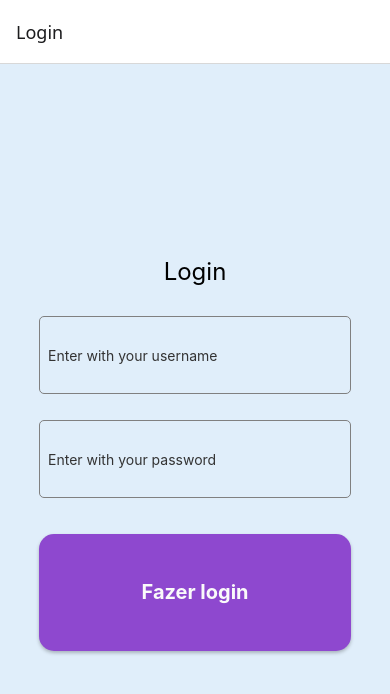
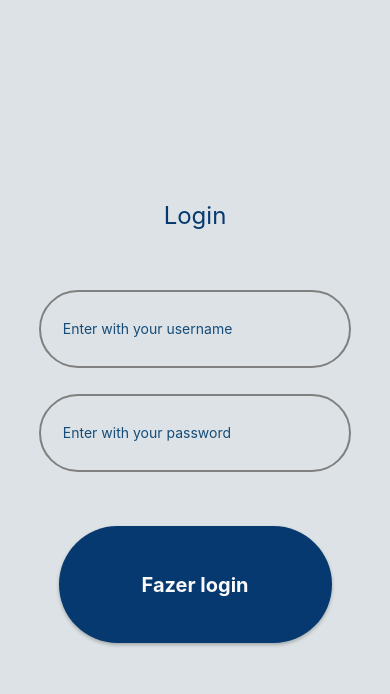
Before and after one commit to VictorDumer/MeuAppDeNavegacao, a React Native app: screen /Login in a window 390 px wide. Shown: the top 694 px of the page. Built offline with nearby package versions, Linux system fonts and the light colour scheme.

Commit message:
w.i.p Async storage funcionando

```diff
--- a/App.js
+++ b/App.js
@@ -1,4 +1,4 @@
-import React from 'react';
+import React, { useEffect, useState } from 'react';
 import { NavigationContainer } from '@react-navigation/native';
 import { createStackNavigator } from '@react-navigation/stack';
 import LoginScreen from './src/screens/LoginScreen';
@@ -11,18 +11,30 @@ import AsyncStorage from "@react-native-async-storage/async-storage";
 const Stack = createStackNavigator();
 
 export default function App() {
-  const State = () =>{
-    if(AsyncStorage.getItem('login') != 'logado'){
-      let RotaInicial = 'Home'
-    }else{
-      let RotaInicial = 'Login'
+
+  const [RotaInicial, setRotaInicial] = useState(null);
+
+  useEffect(()=>{
+    const getRotaInicial = async() =>{
+        try {
+          const stateLogin =  await AsyncStorage.getItem('login');
+          setRotaInicial(stateLogin === 'logado' ? 'Home' : 'Login');
+          console.log('Val Async:', stateLogin);
+        } catch (err) {
+          console.log('Erro ao acessar o Storage', err);
+          setRotaInicial('Login')
+        }
     }
+     getRotaInicial();
+  }, []);
+  if (RotaInicial == null){
+      return null
   }
   return (
 
     <NavigationContainer>
-    <Stack.Navigator initialRouteName={State()}>
-       <Stack.Screen name="Login" component={LoginScreen}   />
+    <Stack.Navigator initialRouteName={RotaInicial}>
+       <Stack.Screen name="Login" component={LoginScreen} options={{headerShown:false}}/>
         <Stack.Screen name="Home" component={HomeScreen} options={{headerShown:false}} />
         <Stack.Screen name="Details" component={DetailsScreen} options={{headerShown:false}}/>
         <Stack.Screen name="Profile" component={ProfileScreen} options={{headerShown:false}}/>
--- a/src/screens/HomeScreen.js
+++ b/src/screens/HomeScreen.js
@@ -1,43 +1,60 @@
-import React from 'react';
-import { View, Text, Button, StyleSheet, Dimensions } from 'react-native';
+import React from "react";
+import { View, Text, Button, StyleSheet, Dimensions } from "react-native";
 import AsyncStorage from "@react-native-async-storage/async-storage";
-const windowWidth = Dimensions.get('window').width;
+const windowWidth = Dimensions.get("window").width;
 
 export default function HomeScreen({ navigation }) {
+  const verificacao = async () => {
+    try {
+      await AsyncStorage.removeItem("login"); // Remove o item de login
+      console.log("Deslogado!!");
+      navigation.navigate("Login");
+    } catch (err) {
+      console.log("Erro no Logout: ", err);
+    }
+  };
   return (
     <View style={styles.container}>
       <Text style={styles.title}>Home Screen</Text>
       <View style={styles.buttonContainer}>
         <Button
           title="Go to Details"
-          onPress={() => navigation.navigate('Details')}
+          onPress={() => navigation.navigate("Details")}
         />
       </View>
       <View style={styles.buttonContainer}>
         <Button
           title="Go to Profile"
-          onPress={() => navigation.navigate('Profile')}
+          onPress={() => navigation.navigate("Profile")}
         />
       </View>
-
+      <View style={styles.buttonContainer}>
+        <Button
+          title="Logout"
+          onPress={() => {
+            verificacao();
+            navigation.navigate("Login");
+          }}
+        />
+      </View>
     </View>
   );
 }
 
-const styles= StyleSheet.create({
-    container:{
-        flex:1,
-        justifyContent: 'center',
-        alignItems:'center',
-        backgroundColor: '#f0f8ff'
+const styles = StyleSheet.create({
+  container: {
+    flex: 1,
+    justifyContent: "center",
+    alignItems: "center",
+    backgroundColor: "#dce2e5",
   },
-    title:{
-        fontSize:24,
-        marginBottom:20,
+  title: {
+    fontSize: 24,
+    marginBottom: 90,
   },
   buttonContainer: {
-        backgroundColor: '#add8e6',
-        margin:10,
+    backgroundColor: "#154c79",
+    margin: 10,
     width: windowWidth * 0.5,
     borderRadius: 5,
   },
--- a/src/screens/LoginScreen.js
+++ b/src/screens/LoginScreen.js
@@ -7,21 +7,16 @@ export default function LoginScreen({ navigation }) {
     const [email,setEmail] = useState('');
     const [senha,setSenha] = useState('');
 
-    const verificacao = ()=> {
+    const verificacao = async ()=> {
 
         if(email =='VictorDumer' && senha == 'Admin123'){
+            await AsyncStorage.setItem('login', 'logado');
+            console.log('Verificação foi um sucesso')
             navigation.navigate('Home');
-
-            const saveVerify = async (setVerify) => {
-                try{
-                    await AsyncStorage.setItem('login','logado');
-                }catch(err){
-                    console.log('Ocorreu um erro :', err);
-                }
-            }
         }else{
             alert('Senha incorreta')
-        }
+            console.log('\n Try: Username = VictorDumer & Password = Admin123')
+                }
     }
     return (
         <View style={styles.container}>
@@ -44,7 +39,6 @@ export default function LoginScreen({ navigation }) {
                 />
                 <TouchableOpacity style={styles.botao} onPress={verificacao} >
                     <Text style={styles.botaoTexto}>Fazer login</Text>
-
                 </TouchableOpacity>
             </View>
 
@@ -56,31 +50,33 @@ const styles = StyleSheet.create({
         flex: 1,
         justifyContent: 'center',
         alignItems: 'center',
-        backgroundColor: '#e0eefa',
+        backgroundColor: '#dce2e5',
     },
     title:{
+        color: '#063970',
         fontSize: 24,
-        marginBottom: 20,
+        marginBottom: 50,
     },
     input:{
         height: windowWidth * 0.2,
         width: windowWidth * 0.8,
-        color:'#333',
+        color:'#154c79',
         borderColor: 'gray',
-        borderWidth: 1,
+        borderWidth: 2,
         marginBottom: '5%',
         marginTop:10,
-        paddingHorizontal: 8,
-        borderRadius: 5,
+        paddingHorizontal: '7%',
+        borderRadius: 60,
     },
     botao:{
         alignItems:'center',
         justifyContent:'center',
         height: windowWidth*0.3,
-        width:windowWidth*0.8,
-        backgroundColor:'#8e48cf',
-        borderRadius:15,
-        marginTop: 20,
+        width:windowWidth*0.7,
+        backgroundColor:'#063970',
+        borderRadius:70,
+        marginTop: windowWidth *0.1,
+        marginLeft: windowWidth * 0.05,
         shadowColor: '#000',
         shadowOffset: { width: 0, height: 2 },
         shadowOpacity: 0.25,
@@ -88,8 +84,8 @@ const styles = StyleSheet.create({
         elevation: 5,
     },
     botaoTexto:{
-        fontSize:20, // Reduzi um pouco o tamanho da fonte, cara realmente quis mostrar que mudou o tamanho da fonte comparada com a do professor kkkkkk 💀
+        fontSize:20,
         color:'#fafafa',
-        fontWeight: 'bold' // Deixei o texto em negrito, top #10 comentários
+        fontWeight: 'bold'
     }
 })
```
Also changed, not shown: src/screens/Verify.js (deleted, +0 -22 lines). Lines whose indentation alone changed are shown as unchanged.
